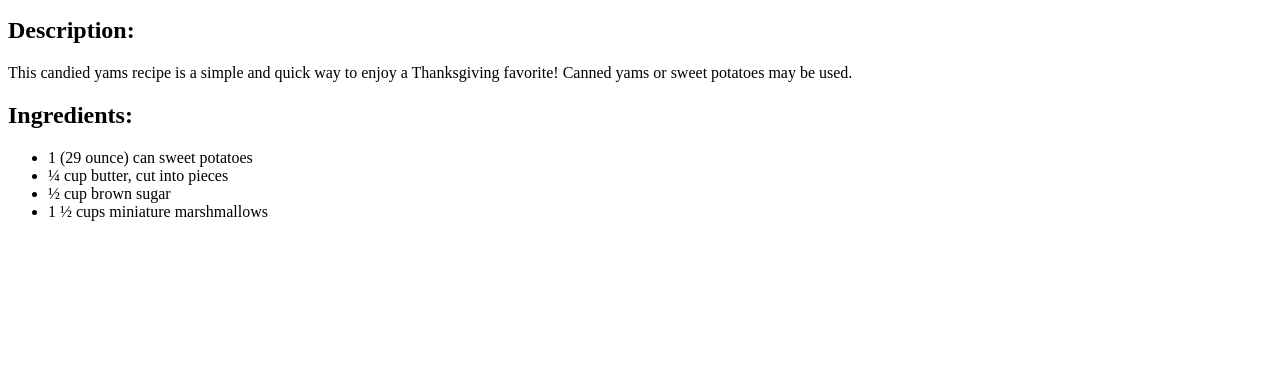
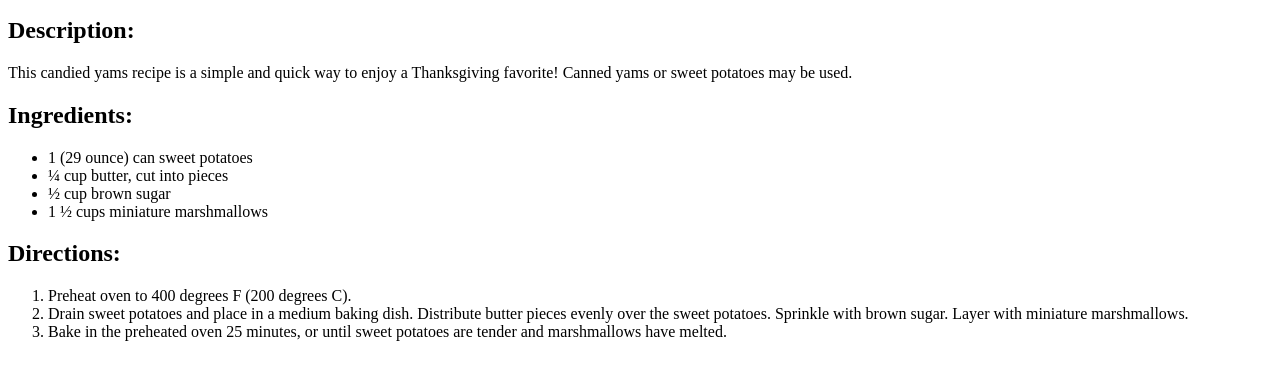
Before and after one commit to Theoretical888/odin-recipes, a plain HTML site: page recipes/candied-yams.html in a window 1280 px wide. Shown: the part 101-480 px from the top of the page. Drawn offline with Linux system fonts and the light colour scheme.

Commit message:
Add cooking directions

```diff
--- a/recipes/candied-yams.html
+++ b/recipes/candied-yams.html
@@ -19,6 +19,15 @@
         <li>½ cup brown sugar</li>
         <li>1 ½ cups miniature marshmallows</li>
     </ul>
+    <h2>Directions:</h2>
+    <ol>
+        <li>Preheat oven to 400 degrees F (200 degrees C).</li>
+        <li>Drain sweet potatoes and place in a medium baking dish. Distribute butter
+            pieces evenly over the sweet potatoes. Sprinkle with brown sugar. Layer
+            with miniature marshmallows.</li>
+        <li>Bake in the preheated oven 25 minutes, or until sweet potatoes are tender
+            and marshmallows have melted.</li>
+    </ol>
 
 
 
```
